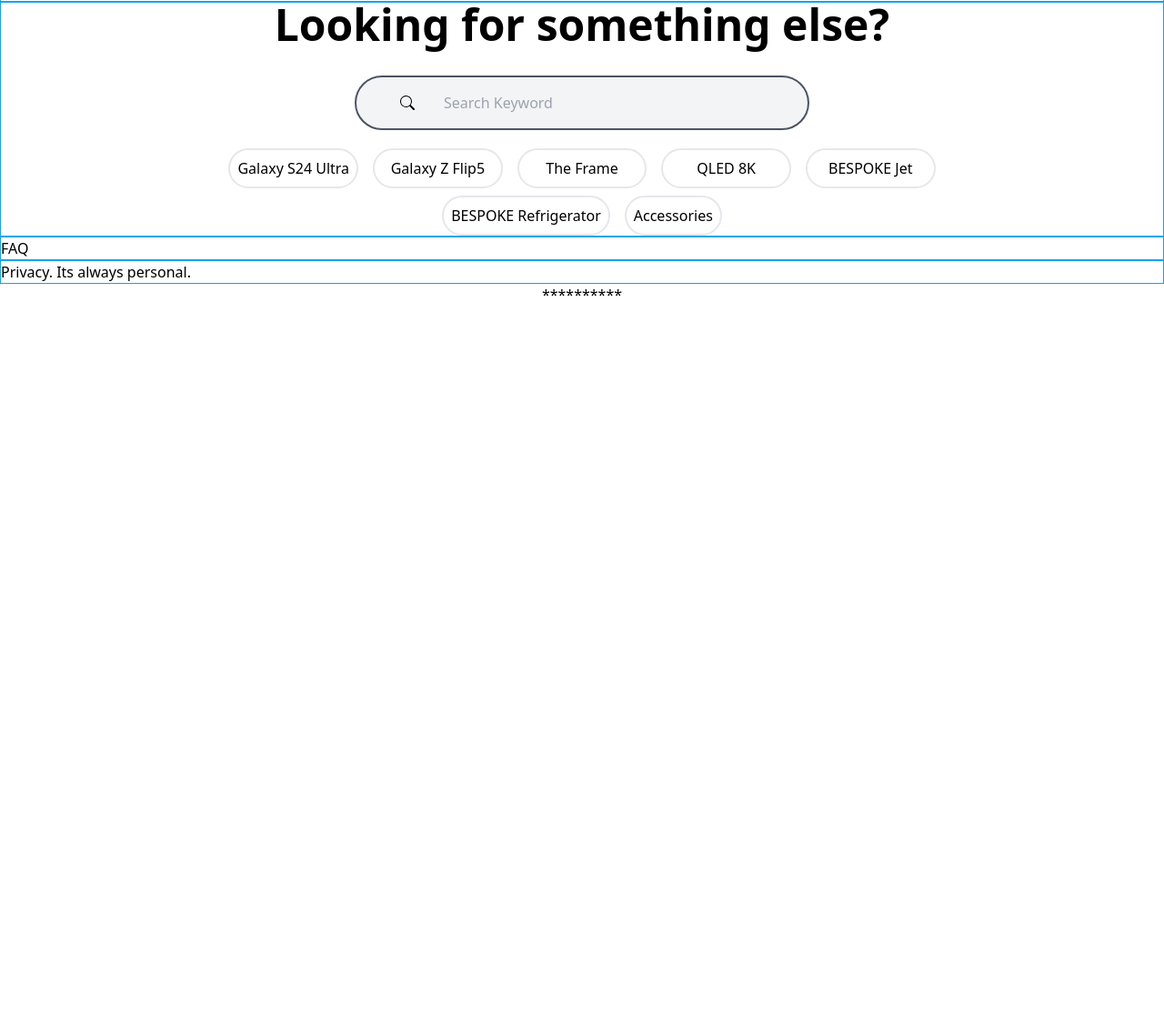
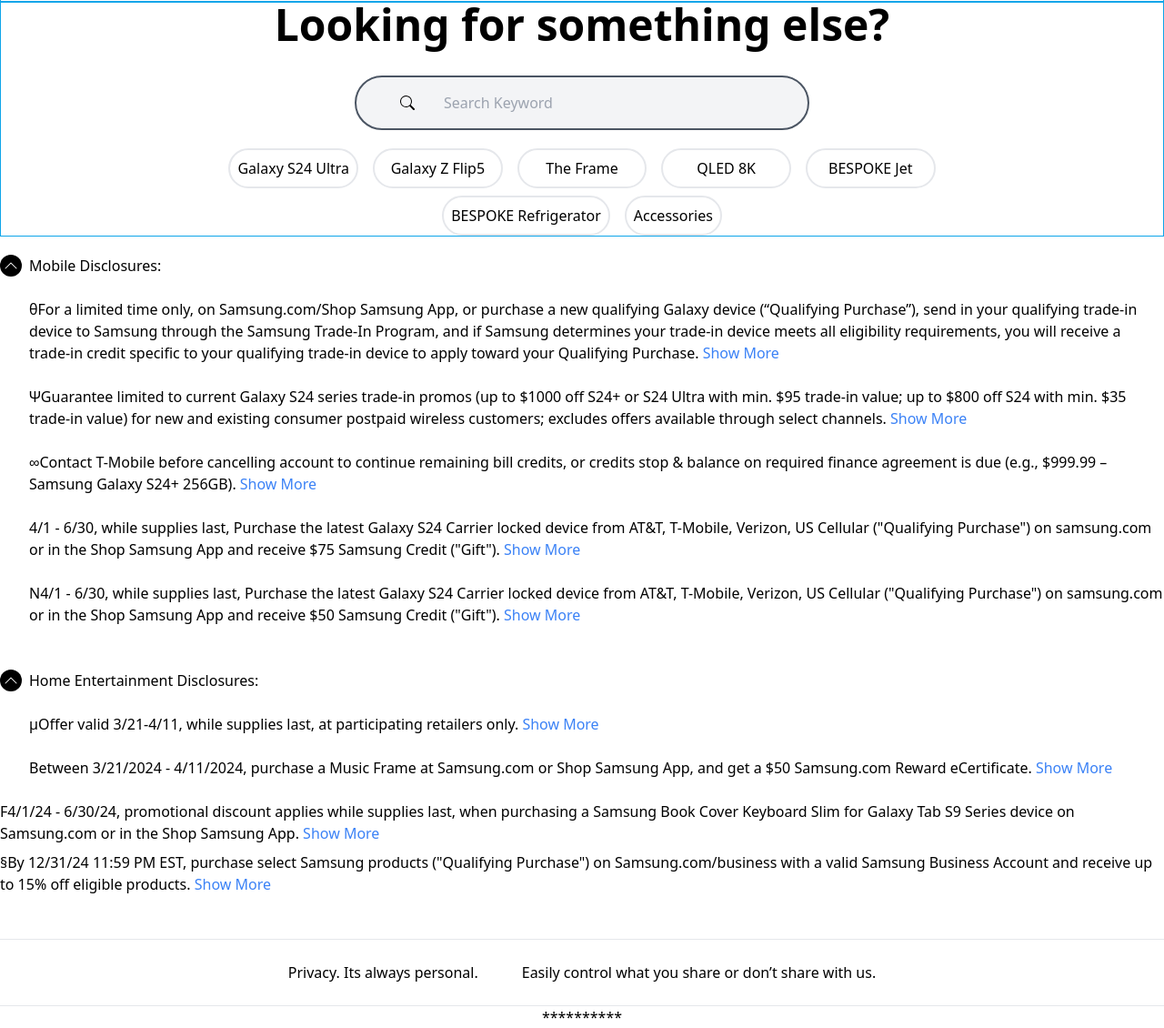
Before and after one commit to selaxyz/samsung-web-clone, a plain HTML site: page index.html in a window 1280 px wide. Shown: the part 6022-7152 px from the top of the page at 91% size. Before the commit the page ends 6358 px from the top, so only its background shows below. Drawn offline with nearby package versions, Linux system fonts and the light colour scheme; a web font is replaced by a local one.

Commit message:
static_homepage

```diff
--- a/index.html
+++ b/index.html
@@ -299,10 +299,73 @@
     </section>
 
 
-    <section class="max-w-screen-2xl w-screen border border-sky-500">FAQ</section>
+    <section class="max-w-screen-2xl w-screen border-b border-gray-200 pt-5 pb-12">
+        <div class="item_1  ">
+            <div class="header flex gap-2 items-center ">
+                <a href="#" class="bg-black p-1 rounded-full"><svg class="fill-white" xmlns="http://www.w3.org/2000/svg" width="16" height="16" fill="currentColor" class="bi bi-chevron-up" viewBox="0 0 16 16">
+                    <path fill-rule="evenodd" d="M7.646 4.646a.5.5 0 0 1 .708 0l6 6a.5.5 0 0 1-.708.708L8 5.707l-5.646 5.647a.5.5 0 0 1-.708-.708z"/>
+                  </svg></a>
+                <div>
+                     <h1>Mobile Disclosures:</h1>
+                    </div>
+
+            </div>
+            <div class="info pl-8 flex flex-col gap-6 pt-6">
+
+                <div >
+                    θFor a limited time only, on Samsung.com/Shop Samsung App, or purchase a new qualifying Galaxy device (“Qualifying Purchase”), send in your qualifying trade-in device to Samsung through the Samsung Trade-In Program,
+                     and if Samsung determines your trade-in device meets all eligibility requirements, you will receive a trade-in credit specific to your
+                      qualifying trade-in device to apply toward your Qualifying Purchase. <a class="text-blue-500"  href="#">Show More</a>
+                </div>
+                <div>
+                    ΨGuarantee limited to current Galaxy S24 series trade-in promos (up to $1000 off S24+ or S24 Ultra with min. $95 trade-in value; up to $800 off S24 with min. $35 trade-in value) for new and existing consumer postpaid wireless customers; excludes offers available through select channels. <a class="text-blue-500"  href="#">Show More</a>
+                </div>
+                <div>
+                    ∞Contact T-Mobile before cancelling account to continue remaining bill credits, or credits stop & balance on required finance agreement is due (e.g., $999.99 – Samsung Galaxy S24+ 256GB). <a class="text-blue-500"  href="#">Show More</a>
+                </div>
+                <div>
+                    4/1 - 6/30, while supplies last, Purchase the latest Galaxy S24 Carrier locked device from AT&T, T-Mobile, Verizon, US Cellular ("Qualifying Purchase") on samsung.com or in the Shop Samsung App and receive $75 Samsung Credit ("Gift"). <a class="text-blue-500"  href="#">Show More</a>
+                </div>
+                <div>
+                    N4/1 - 6/30, while supplies last, Purchase the latest Galaxy S24 Carrier locked device from AT&T, T-Mobile, Verizon, US Cellular ("Qualifying Purchase") on samsung.com or in the Shop Samsung App and receive $50 Samsung Credit ("Gift"). <a class="text-blue-500"  href="#">Show More</a>
+                </div>
+            </div>
+        </div>
+        <div class="item_2 pt-12">
+            <div class="header flex gap-2 items-center ">
+                <a href="#" class="bg-black p-1 rounded-full"><svg class="fill-white" xmlns="http://www.w3.org/2000/svg" width="16" height="16" fill="currentColor" class="bi bi-chevron-up" viewBox="0 0 16 16">
+                    <path fill-rule="evenodd" d="M7.646 4.646a.5.5 0 0 1 .708 0l6 6a.5.5 0 0 1-.708.708L8 5.707l-5.646 5.647a.5.5 0 0 1-.708-.708z"/>
+                  </svg></a>
+                <div>
+                     <h1>Home Entertainment Disclosures:</h1>
+                    </div>
+
+            </div>
+            <div class="info pl-8 flex flex-col gap-6 pt-6">
+                <div >
+                    μOffer valid 3/21-4/11, while supplies last, at participating retailers only. <a class="text-blue-500"  href="#">Show More</a>
+                </div>
+                <div>
+                    Between 3/21/2024 - 4/11/2024, purchase a Music Frame at Samsung.com or Shop Samsung App, and get a $50 Samsung.com Reward eCertificate.  <a class="text-blue-500"  href="#">Show More</a>
+                </div>
+            </div>
+        </div>
+        <div class=" flex flex-col gap-2 pt-6">
+            <p>F4/1/24 - 6/30/24, promotional discount applies while supplies last, when purchasing a Samsung Book Cover Keyboard Slim for Galaxy Tab S9 Series device on Samsung.com or in the Shop Samsung App.  <a class="text-blue-500"  href="#">Show More</a></p>
+            <p>§By 12/31/24 11:59 PM EST, purchase select Samsung products ("Qualifying Purchase") on Samsung.com/business with a valid Samsung Business Account and receive up to 15% off eligible products.  <a class="text-blue-500"  href="#">Show More</a></p>
+        </div>
+    </section>
 
 
-    <section class="max-w-screen-2xl w-screen border border-sky-500"> Privacy. Its always personal.</section>
+    <section class="max-w-screen-2xl w-screen border-b border-gray-200 py-6">
+        <div class="flex justify-center items center gap-12">
+            <h1>
+                Privacy. Its always personal.
+            </h1>
+            <p>Easily control what you share or don’t share with us.</p>
+        </div>
+
+        </section>
 
 
     <p>**********</p>
```
